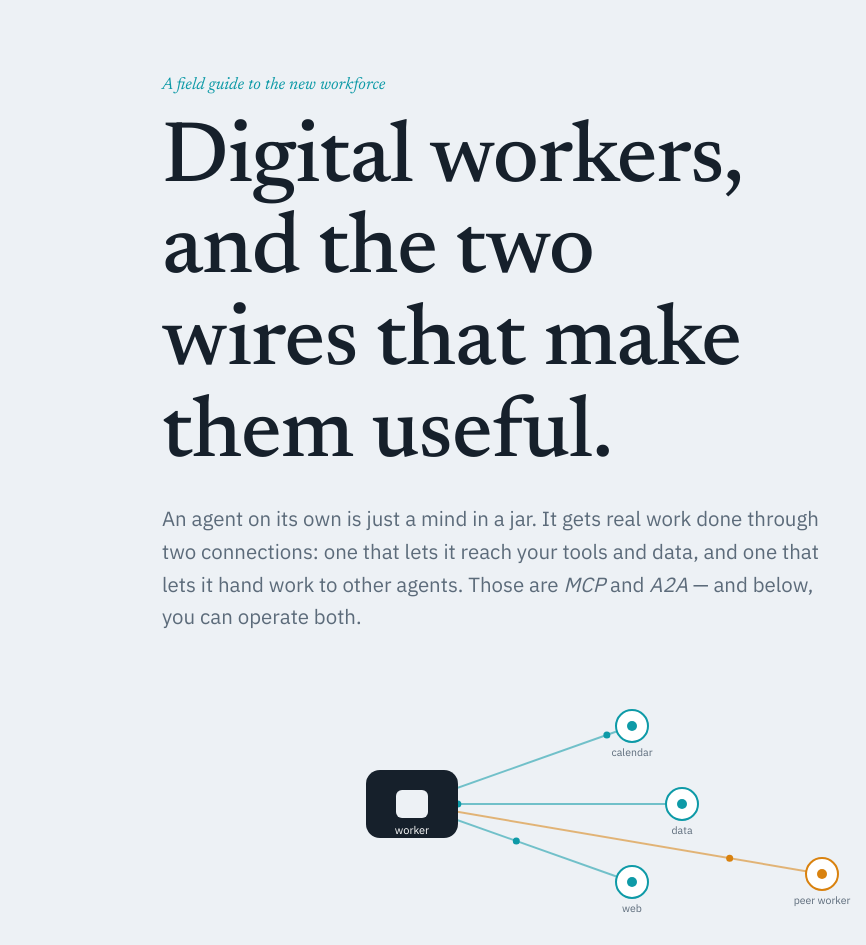
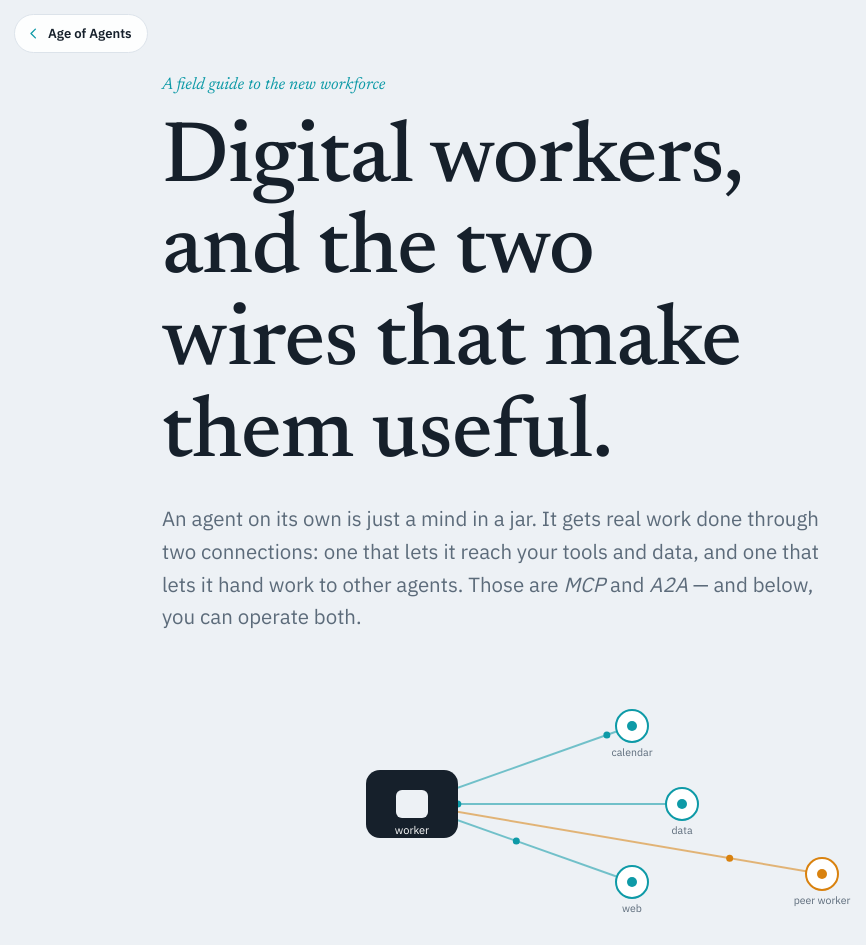
Before and after one commit to kkandregula-AI/aoa, a plain HTML site: page digital-workers.html in a window 1280 px wide. Shown: the top 945 px of the page, without its empty margins (0-866 px from the left). Drawn offline with Linux system fonts and the light colour scheme.

Commit message:
Add files via upload

```diff
--- a/digital-workers.html
+++ b/digital-workers.html
@@ -152,6 +152,14 @@
     padding:11px 16px;border-radius:12px;cursor:pointer;box-shadow:var(--shadow)}
   #install svg{width:16px;height:16px;stroke:#fff}
 
+  .backhome{position:fixed;top:calc(env(safe-area-inset-top,0px) + 14px);left:14px;z-index:80;
+    display:inline-flex;align-items:center;gap:7px;padding:8px 15px 8px 11px;border-radius:999px;
+    background:rgba(255,255,255,0.88);border:1px solid var(--line);-webkit-backdrop-filter:blur(8px);backdrop-filter:blur(8px);
+    color:var(--ink);font-family:var(--sans);font-weight:600;font-size:0.82rem;text-decoration:none;box-shadow:var(--shadow)}
+  .backhome:hover{border-color:var(--mcp)}
+  .backhome:focus-visible{outline:2px solid var(--ink);outline-offset:3px}
+  .backhome svg{width:15px;height:15px;stroke:var(--mcp)}
+  @media (max-width:640px){ .hero{padding-top:calc(env(safe-area-inset-top,0px) + 62px)} }
   @media (max-width:800px){
     .rig{grid-template-columns:1fr}
     .compare{grid-template-columns:1fr}
@@ -164,6 +172,11 @@
 </style>
 </head>
 <body>
+
+<a class="backhome" href="./index.html" aria-label="Back to the cover page">
+  <svg viewBox="0 0 24 24" fill="none" stroke-width="2.2" stroke-linecap="round" stroke-linejoin="round"><path d="M15 5l-7 7 7 7"/></svg>
+  Age of Agents
+</a>
 
 <!-- ========== HERO ========== -->
 <section class="hero">
--- a/sw.js
+++ b/sw.js
@@ -2,7 +2,7 @@
    Strategy: network-first for pages (so new deploys show immediately when online),
    cache fallback for offline (so it still works after the first load).
    Bump CACHE whenever you change files. */
-const CACHE = "age-of-agents-v4";
+const CACHE = "age-of-agents-v5";
 const CORE = [
   "./", "./index.html", "./agentic-ai.html", "./digital-workers.html",
   "./manifest.webmanifest", "./favicon.svg",
```
Also changed, not shown: agentic-ai.html (+13 -0 lines).
